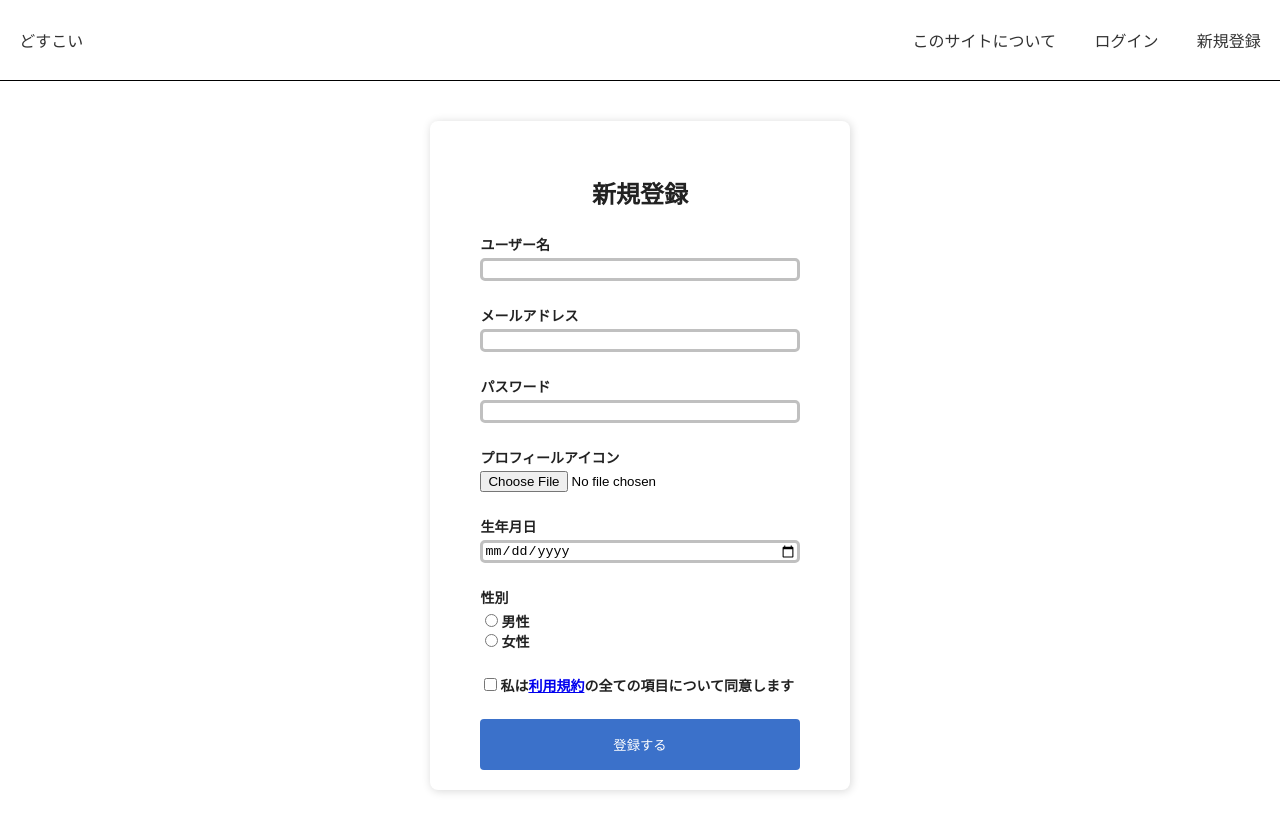
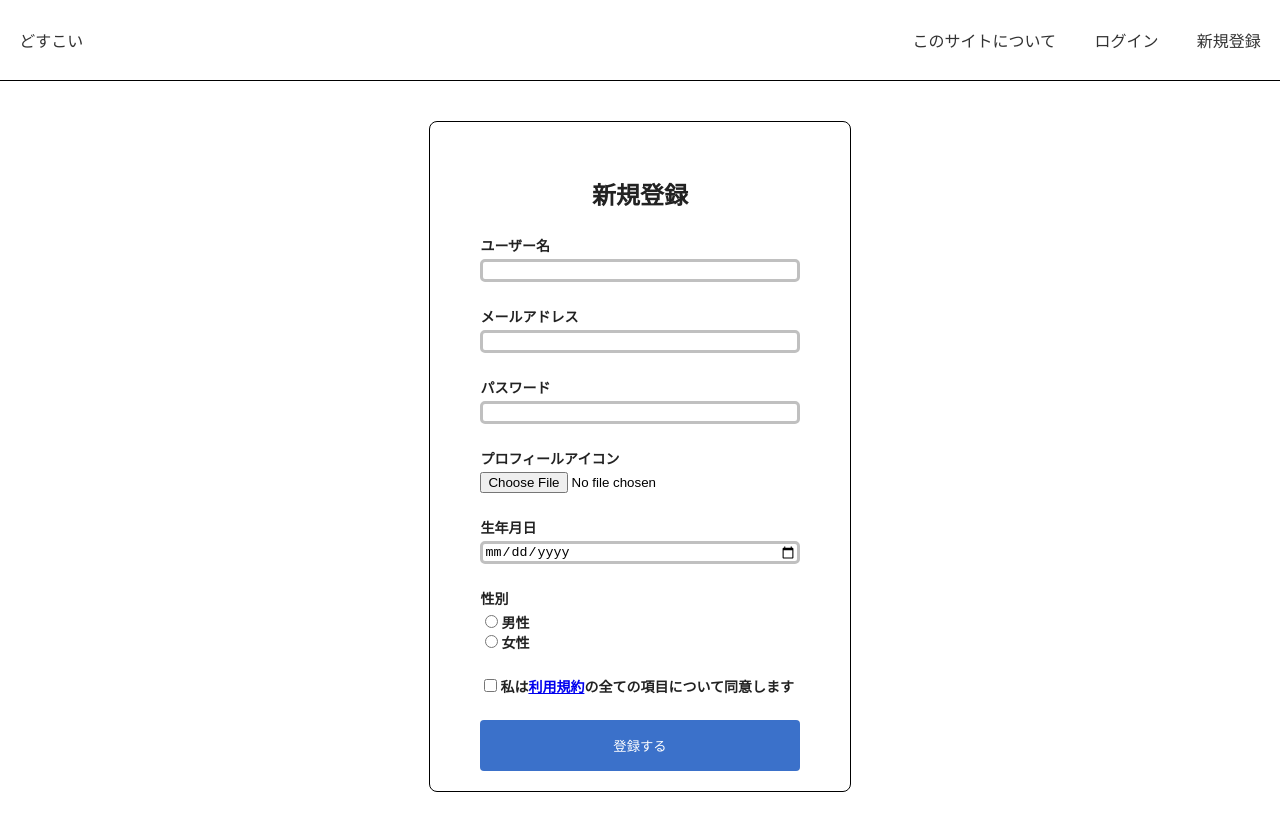
Before and after one commit to montamu/dosukoi, a React (Create React App) app: page /signup in a window 1280 px wide. Built offline with nearby package versions, Linux system fonts and the light colour scheme.

Commit message:
新規登録ページのシャドウを消しました

```diff
--- a/src/styles/signup.module.css
+++ b/src/styles/signup.module.css
@@ -8,7 +8,7 @@
 
 .form {
   width: 420px;
-  box-shadow: rgb(0 0 0 / 16%) 1px 1px 10px;
+  border: thin solid black;
   padding-top: 30px;
   padding-bottom: 20px;
   border-radius: 8px;
```
